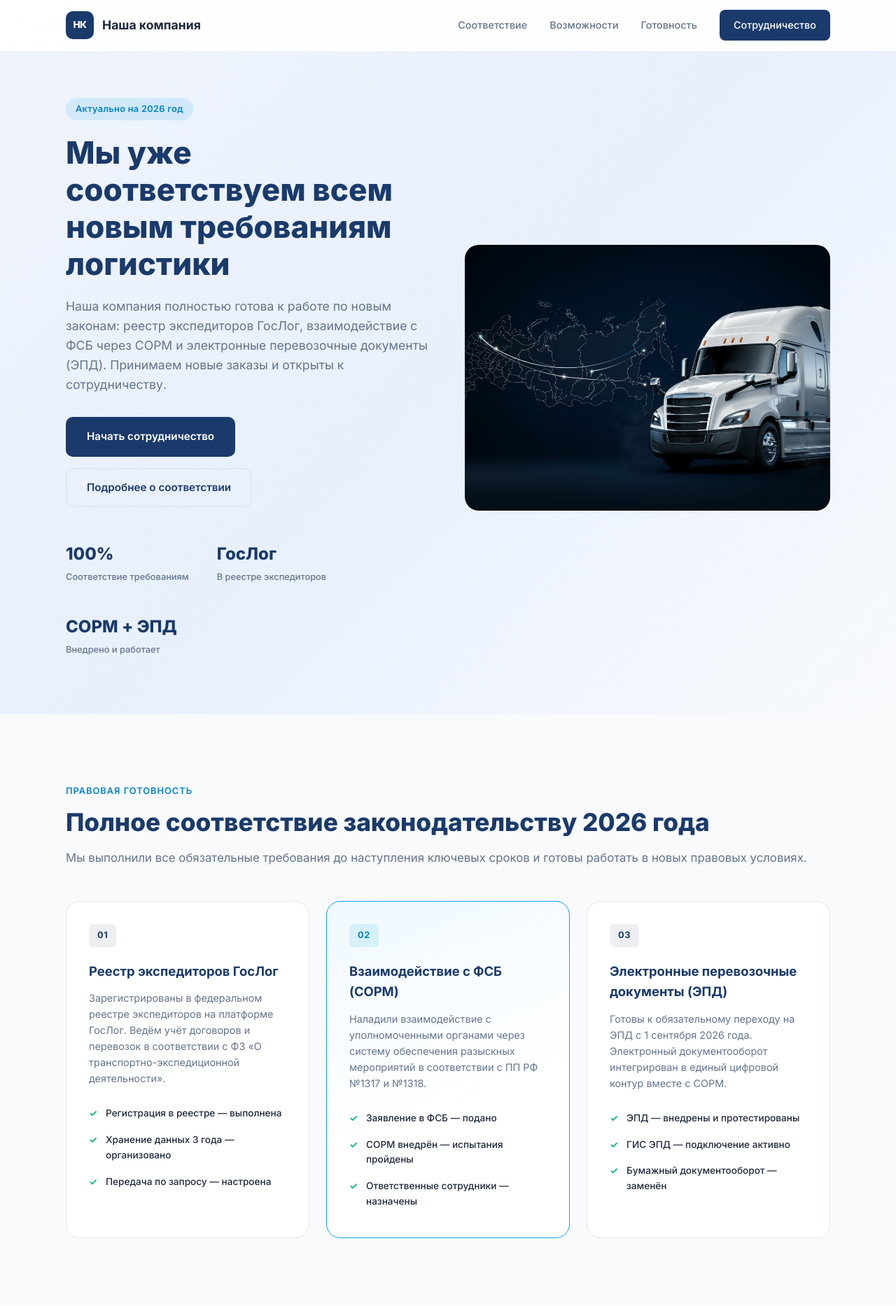
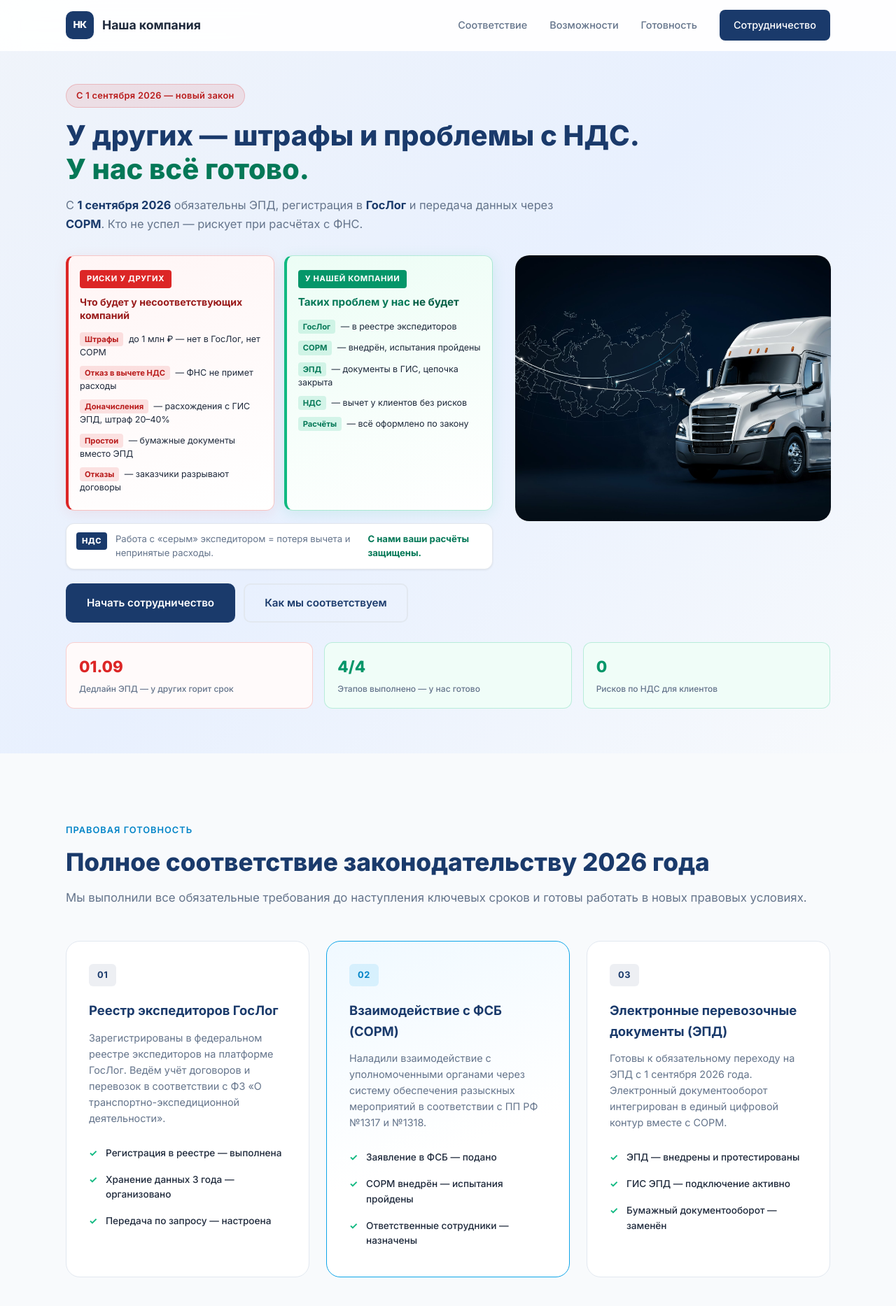
Before and after one commit to socialprojectopen/socialprojectopen.github.io, a PHP site: page / in a window 1280 px wide. Shown: the top 1867 px of the page at 70% size. Run offline with PHP 8.4, Linux system fonts and the light colour scheme.

Commit message:
Add files via upload

```diff
--- a/logistick/index.html
+++ b/logistick/index.html
@@ -3,8 +3,8 @@
 <head>
   <meta charset="UTF-8">
   <meta name="viewport" content="width=device-width, initial-scale=1.0">
-  <meta name="description" content="Наша компания — полное соответствие требованиям ГосЛог, СОРМ, ЭПД. Готовы к новым заказам и сотрудничеству по актуальному законодательству 2026 года.">
-  <title>Наша компания — Соответствие новым требованиям логистики 2026</title>
+  <meta name="description" content="С 1 сентября 2026 — обязательные ЭПД, ГосЛог и СОРМ. Наша компания уже всё оформила и готова к работе по новым требованиям. Принимаем заказы.">
+  <title>Наша компания — Готовы к новым требованиям логистики с 1 сентября 2026</title>
   <link rel="preconnect" href="https://fonts.googleapis.com">
   <link rel="preconnect" href="https://fonts.gstatic.com" crossorigin>
   <link href="https://fonts.googleapis.com/css2?family=Inter:wght@400;500;600;700;800&display=swap" rel="stylesheet">
@@ -33,38 +33,74 @@
 
   <!-- Hero -->
   <section class="hero">
-    <div class="container hero__grid">
-      <div class="hero__content">
-        <div class="badge">Актуально на 2026 год</div>
-        <h1>Мы уже соответствуем всем новым требованиям логистики</h1>
+    <div class="container">
+      <div class="hero__top">
+        <div class="badge badge--alert">С 1 сентября 2026 — новый закон</div>
+        <h1>У других — штрафы и проблемы с&nbsp;НДС. <span class="hero__accent">У нас всё готово.</span></h1>
         <p class="hero__lead">
-          Наша компания полностью готова к работе по новым законам: реестр экспедиторов ГосЛог,
-          взаимодействие с ФСБ через СОРМ и электронные перевозочные документы (ЭПД).
-          Принимаем новые заказы и открыты к сотрудничеству.
+          С <strong>1 сентября 2026</strong> обязательны ЭПД, регистрация в <strong>ГосЛог</strong>
+          и передача данных через <strong>СОРМ</strong>. Кто не успел — рискует при расчётах с&nbsp;ФНС.
         </p>
-        <div class="hero__actions">
-          <a href="#contact" class="btn btn--primary">Начать сотрудничество</a>
-          <a href="#compliance" class="btn btn--outline">Подробнее о соответствии</a>
+      </div>
+
+      <div class="hero__grid">
+        <div class="hero__content">
+          <div class="hero__contrast">
+            <div class="hero__contrast-col hero__contrast-col--risk">
+              <span class="hero__tag hero__tag--risk">Риски у других</span>
+              <p class="hero__contrast-title">Что будет у несоответствующих компаний</p>
+              <ul>
+                <li><span class="mark mark--risk">Штрафы</span> до 1 млн ₽ — нет в ГосЛог, нет СОРМ</li>
+                <li><span class="mark mark--risk">Отказ в вычете НДС</span> — ФНС не примет расходы</li>
+                <li><span class="mark mark--risk">Доначисления</span> — расхождения с ГИС ЭПД, штраф 20–40%</li>
+                <li><span class="mark mark--risk">Простои</span> — бумажные документы вместо ЭПД</li>
+                <li><span class="mark mark--risk">Отказы</span> — заказчики разрывают договоры</li>
+              </ul>
+            </div>
+
+            <div class="hero__contrast-col hero__contrast-col--ready">
+              <span class="hero__tag hero__tag--ready">У нашей компании</span>
+              <p class="hero__guarantee">Таких проблем у нас <strong>не будет</strong></p>
+              <ul>
+                <li><span class="mark mark--ready">ГосЛог</span> — в реестре экспедиторов</li>
+                <li><span class="mark mark--ready">СОРМ</span> — внедрён, испытания пройдены</li>
+                <li><span class="mark mark--ready">ЭПД</span> — документы в ГИС, цепочка закрыта</li>
+                <li><span class="mark mark--ready">НДС</span> — вычет у клиентов без рисков</li>
+                <li><span class="mark mark--ready">Расчёты</span> — всё оформлено по закону</li>
+              </ul>
+            </div>
+          </div>
+
+          <p class="hero__nds">
+            <span class="hero__nds-label">НДС</span>
+            Работа с «серым» экспедитором = потеря вычета и непринятые расходы.
+            <strong>С нами ваши расчёты защищены.</strong>
+          </p>
+
+          <div class="hero__actions">
+            <a href="#contact" class="btn btn--primary">Начать сотрудничество</a>
+            <a href="#compliance" class="btn btn--outline">Как мы соответствуем</a>
+          </div>
         </div>
-        <div class="hero__stats">
-          <div class="stat">
-            <span class="stat__value">100%</span>
-            <span class="stat__label">Соответствие требованиям</span>
-          </div>
-          <div class="stat">
-            <span class="stat__value">ГосЛог</span>
-            <span class="stat__label">В реестре экспедиторов</span>
-          </div>
-          <div class="stat">
-            <span class="stat__value">СОРМ + ЭПД</span>
-            <span class="stat__label">Внедрено и работает</span>
-          </div>
+
+        <div class="image-slot image-slot--hero has-image" data-slot="hero">
+          <img src="главный баннер.jpg" alt="Наша компания — логистика по всей России">
         </div>
       </div>
 
-      <!-- Контейнер изображения: Hero -->
-      <div class="image-slot image-slot--hero has-image" data-slot="hero">
-        <img src="главный баннер.jpg" alt="Наша компания — логистика по всей России">
+      <div class="hero__stats">
+        <div class="stat stat--alert">
+          <span class="stat__value">01.09</span>
+          <span class="stat__label">Дедлайн ЭПД — у других горит срок</span>
+        </div>
+        <div class="stat stat--ready">
+          <span class="stat__value">4/4</span>
+          <span class="stat__label">Этапов выполнено — у нас готово</span>
+        </div>
+        <div class="stat stat--ready">
+          <span class="stat__value">0</span>
+          <span class="stat__label">Рисков по НДС для клиентов</span>
+        </div>
       </div>
     </div>
   </section>
--- a/logistick/styles.css
+++ b/logistick/styles.css
@@ -257,10 +257,28 @@ body.loaded .header {
 
 /* ===== Hero ===== */
 .hero {
-  padding: 140px 0 80px;
+  padding: 120px 0 64px;
   background: linear-gradient(135deg, #f0f4fa 0%, #e8f0fe 50%, #f8fafc 100%);
   overflow: hidden;
 }
+
+.hero__top {
+  margin-bottom: 32px;
+  max-width: 820px;
+}
+
+.hero__top > * {
+  opacity: 0;
+  transform: translateY(28px);
+}
+
+body.loaded .hero__top > * {
+  animation: fadeUp 0.9s var(--ease-out) forwards;
+}
+
+body.loaded .hero__top > *:nth-child(1) { animation-delay: 0.08s; }
+body.loaded .hero__top > *:nth-child(2) { animation-delay: 0.18s; }
+body.loaded .hero__top > *:nth-child(3) { animation-delay: 0.28s; }
 
 .hero__content > * {
   opacity: 0;
@@ -271,16 +289,19 @@ body.loaded .hero__content > * {
   animation: fadeUp 0.9s var(--ease-out) forwards;
 }
 
-body.loaded .hero__content > *:nth-child(1) { animation-delay: 0.1s; }
-body.loaded .hero__content > *:nth-child(2) { animation-delay: 0.2s; }
-body.loaded .hero__content > *:nth-child(3) { animation-delay: 0.3s; }
-body.loaded .hero__content > *:nth-child(4) { animation-delay: 0.4s; }
-body.loaded .hero__content > *:nth-child(5) { animation-delay: 0.55s; }
+body.loaded .hero__content > *:nth-child(1) { animation-delay: 0.35s; }
+body.loaded .hero__content > *:nth-child(2) { animation-delay: 0.45s; }
+body.loaded .hero__content > *:nth-child(3) { animation-delay: 0.55s; }
 
 body.loaded .hero .image-slot {
   opacity: 0;
   transform: translateX(32px) scale(0.97);
-  animation: heroImageIn 1.1s var(--ease-out) 0.35s forwards;
+  animation: heroImageIn 1.1s var(--ease-out) 0.4s forwards;
+}
+
+body.loaded .hero__stats {
+  animation: fadeUp 0.9s var(--ease-out) 0.65s forwards;
+  opacity: 0;
 }
 
 .stat {
@@ -293,9 +314,9 @@ body.loaded .hero .image-slot {
 
 .hero__grid {
   display: grid;
-  grid-template-columns: 1fr 1fr;
-  gap: 48px;
-  align-items: center;
+  grid-template-columns: 1.15fr 0.85fr;
+  gap: 32px;
+  align-items: start;
 }
 
 .badge {
@@ -306,49 +327,224 @@ body.loaded .hero .image-slot {
   font-weight: 600;
   padding: 6px 14px;
   border-radius: 20px;
-  margin-bottom: 20px;
+  margin-bottom: 16px;
   letter-spacing: .3px;
 }
 
+.badge--alert {
+  background: rgba(220, 38, 38, 0.1);
+  color: #b91c1c;
+  border: 1px solid rgba(220, 38, 38, 0.2);
+}
+
 .hero h1 {
-  font-size: clamp(2rem, 4vw, 2.75rem);
+  font-size: clamp(1.75rem, 3.5vw, 2.5rem);
   font-weight: 800;
   line-height: 1.2;
   color: var(--color-primary);
-  margin-bottom: 20px;
+  margin-bottom: 14px;
+}
+
+.hero__accent {
+  color: #047857;
+  display: inline;
 }
 
 .hero__lead {
-  font-size: 1.1rem;
+  font-size: 1.02rem;
   color: var(--color-text-muted);
-  margin-bottom: 32px;
-  max-width: 540px;
+  margin-bottom: 0;
+  max-width: 720px;
+  line-height: 1.6;
+}
+
+.hero__lead strong {
+  color: var(--color-primary);
+  font-weight: 700;
+}
+
+.hero__contrast {
+  display: grid;
+  grid-template-columns: 1fr 1fr;
+  gap: 14px;
+  margin-bottom: 18px;
+}
+
+.hero__contrast-col {
+  padding: 18px 16px;
+  border-radius: var(--radius);
+  border: 1px solid var(--color-border);
+  position: relative;
+}
+
+.hero__contrast-col--risk {
+  background: linear-gradient(160deg, #fff5f5 0%, #fff 100%);
+  border-color: rgba(220, 38, 38, 0.25);
+  border-left: 4px solid #dc2626;
+  box-shadow: 0 4px 20px rgba(220, 38, 38, 0.08);
+}
+
+.hero__contrast-col--ready {
+  background: linear-gradient(160deg, #ecfdf5 0%, #fff 100%);
+  border-color: rgba(16, 185, 129, 0.3);
+  border-left: 4px solid #10b981;
+  box-shadow: 0 4px 20px rgba(16, 185, 129, 0.12);
+}
+
+.hero__tag {
+  display: inline-block;
+  font-size: .7rem;
+  font-weight: 700;
+  text-transform: uppercase;
+  letter-spacing: .06em;
+  padding: 4px 10px;
+  border-radius: 4px;
+  margin-bottom: 10px;
+}
+
+.hero__tag--risk {
+  background: #dc2626;
+  color: #fff;
+}
+
+.hero__tag--ready {
+  background: #059669;
+  color: #fff;
+}
+
+.hero__contrast-title {
+  font-size: .88rem;
+  font-weight: 700;
+  color: #991b1b;
+  margin-bottom: 10px;
+  line-height: 1.35;
+}
+
+.hero__guarantee {
+  font-size: .95rem;
+  font-weight: 700;
+  color: #047857;
+  margin-bottom: 10px;
+  line-height: 1.35;
+}
+
+.hero__guarantee strong {
+  color: #065f46;
+}
+
+.hero__contrast-col ul {
+  list-style: none;
+}
+
+.hero__contrast-col li {
+  font-size: .78rem;
+  line-height: 1.45;
+  padding: 5px 0;
+  color: var(--color-text);
+}
+
+.mark {
+  display: inline-block;
+  font-size: .7rem;
+  font-weight: 700;
+  padding: 2px 7px;
+  border-radius: 4px;
+  margin-right: 4px;
+  vertical-align: middle;
+}
+
+.mark--risk {
+  background: rgba(220, 38, 38, 0.12);
+  color: #b91c1c;
+}
+
+.mark--ready {
+  background: rgba(16, 185, 129, 0.15);
+  color: #047857;
+}
+
+.hero__nds {
+  display: flex;
+  align-items: flex-start;
+  gap: 12px;
+  font-size: .82rem;
+  line-height: 1.5;
+  color: var(--color-text-muted);
+  background: #fff;
+  border: 1px solid rgba(26, 58, 107, 0.12);
+  padding: 12px 14px;
+  border-radius: var(--radius);
+  margin-bottom: 20px;
+  box-shadow: var(--shadow-sm);
+}
+
+.hero__nds-label {
+  flex-shrink: 0;
+  font-size: .7rem;
+  font-weight: 800;
+  letter-spacing: .04em;
+  text-transform: uppercase;
+  background: var(--color-primary);
+  color: #fff;
+  padding: 4px 8px;
+  border-radius: 4px;
+}
+
+.hero__nds strong {
+  color: #047857;
+  font-weight: 700;
 }
 
 .hero__actions {
   display: flex;
-  gap: 16px;
+  gap: 12px;
   flex-wrap: wrap;
-  margin-bottom: 48px;
 }
 
 .hero__stats {
-  display: flex;
-  gap: 40px;
-  flex-wrap: wrap;
+  display: grid;
+  grid-template-columns: repeat(3, 1fr);
+  gap: 16px;
+  margin-top: 28px;
+}
+
+.stat {
+  background: var(--color-surface);
+  border: 1px solid var(--color-border);
+  border-radius: var(--radius);
+  padding: 16px 18px;
+}
+
+.stat--alert {
+  border-color: rgba(220, 38, 38, 0.2);
+  background: #fffafa;
+}
+
+.stat--alert .stat__value {
+  color: #dc2626;
+}
+
+.stat--ready {
+  border-color: rgba(16, 185, 129, 0.25);
+  background: #f0fdf8;
+}
+
+.stat--ready .stat__value {
+  color: #059669;
 }
 
 .stat__value {
   display: block;
-  font-size: 1.5rem;
+  font-size: 1.4rem;
   font-weight: 800;
   color: var(--color-primary);
 }
 
 .stat__label {
-  font-size: .8rem;
+  font-size: .75rem;
   color: var(--color-text-muted);
   font-weight: 500;
+  line-height: 1.35;
 }
 
 /* ===== Image Slots ===== */
@@ -1051,12 +1247,17 @@ body.loaded .hero .image-slot {
     display: flex;
   }
 
+  .hero__contrast {
+    grid-template-columns: 1fr;
+  }
+
   .hero {
     padding: 110px 0 60px;
   }
 
   .hero__stats {
-    gap: 24px;
+    grid-template-columns: 1fr;
+    gap: 12px;
   }
 
   .capabilities__grid {
```
